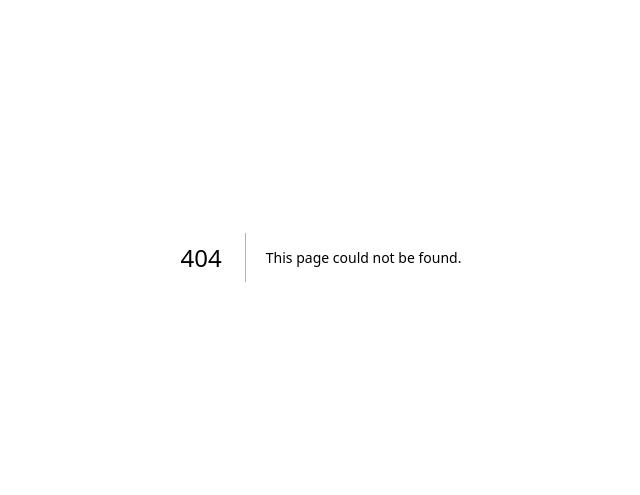
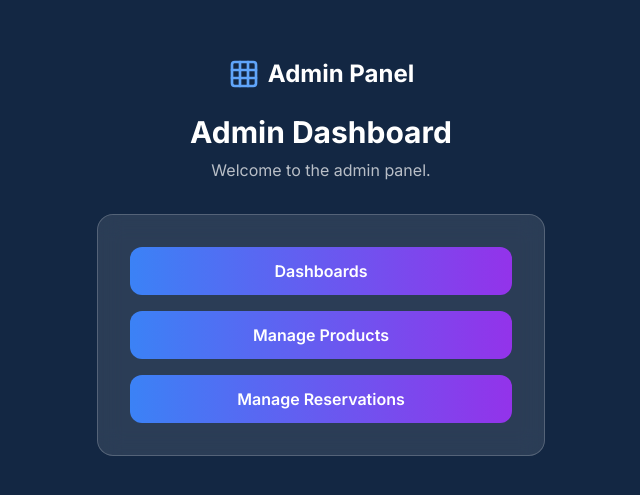
Before and after one commit to psydenst/group4, a Next.js app in the folder frontend/: page /admin in a window 1280 px wide. Before the commit this address had no page. Shown: the part 143-638 px from the top of the page, without its empty margins (319-959 px from the left). Built offline with nearby package versions, Linux system fonts and the light colour scheme.

Commit message:
creation of admin page

```diff
--- /dev/null
+++ b/frontend/app/admin/page.tsx
@@ -0,0 +1,59 @@
+'use client';
+
+import { useState } from 'react';
+import Link from 'next/link';
+import { Grid } from 'lucide-react';
+
+export default function AdminPage() {
+  const [loading, setLoading] = useState(false);
+
+  const handleReportClick = () => {
+    setLoading(true);
+    setTimeout(() => {
+      setLoading(false);
+      alert('Aqui você pode implementar a funcionalidade de Relatórios.');
+    }, 1000);
+  };
+
+  const baseButtonClasses =
+    "w-full font-semibold text-white py-3 px-4 rounded-xl transition-all duration-300 hover:scale-105 active:scale-95 disabled:cursor-not-allowed disabled:hover:scale-100";
+
+  return (
+    <div className="min-h-screen flex items-center justify-center px-4 py-12">
+      <div className="max-w-md w-full">
+        {/* Header */}
+        <div className="text-center mb-8">
+          <Link href="/" className="inline-flex items-center gap-2 mb-6">
+            <Grid className="w-8 h-8 text-blue-400" />
+            <span className="text-2xl font-bold text-white">Admin Panel</span>
+          </Link>
+          <h1 className="text-3xl font-bold text-white mb-2">Admin Dashboard</h1>
+          <p className="text-white/70">Welcome to the admin panel.</p>
+        </div>
+
+        {/* Painel */}
+        <div className="bg-white/10 backdrop-blur-md rounded-2xl p-8 border border-white/20 space-y-4">
+          <button
+            onClick={handleReportClick}
+            disabled={loading}
+            className={`${baseButtonClasses} bg-gradient-to-r from-blue-500 to-purple-600 hover:from-blue-600 hover:to-purple-700 disabled:from-gray-500 disabled:to-gray-600`}
+          >
+            {loading ? 'Carregando...' : 'Dashboards'}
+          </button>
+
+          <button
+            className={`${baseButtonClasses} bg-gradient-to-r from-blue-500 to-purple-600 hover:from-green-600 hover:to-green-700`}
+          >
+            Manage Products
+          </button>
+
+          <button
+            className={`${baseButtonClasses} bg-gradient-to-r from-blue-500 to-purple-600 hover:from-yellow-500 hover:to-yellow-600`}
+          >
+            Manage Reservations
+          </button>
+        </div>
+      </div>
+    </div>
+  );
+}
```
